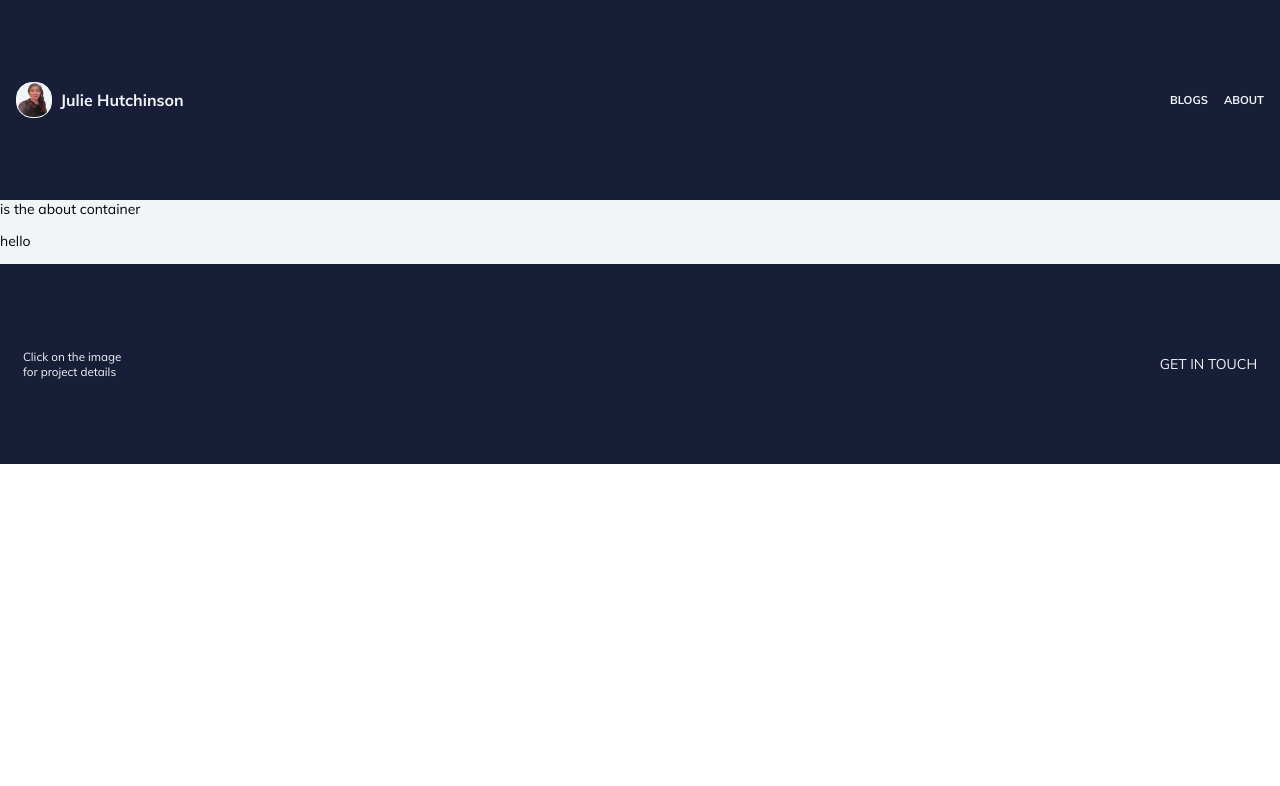
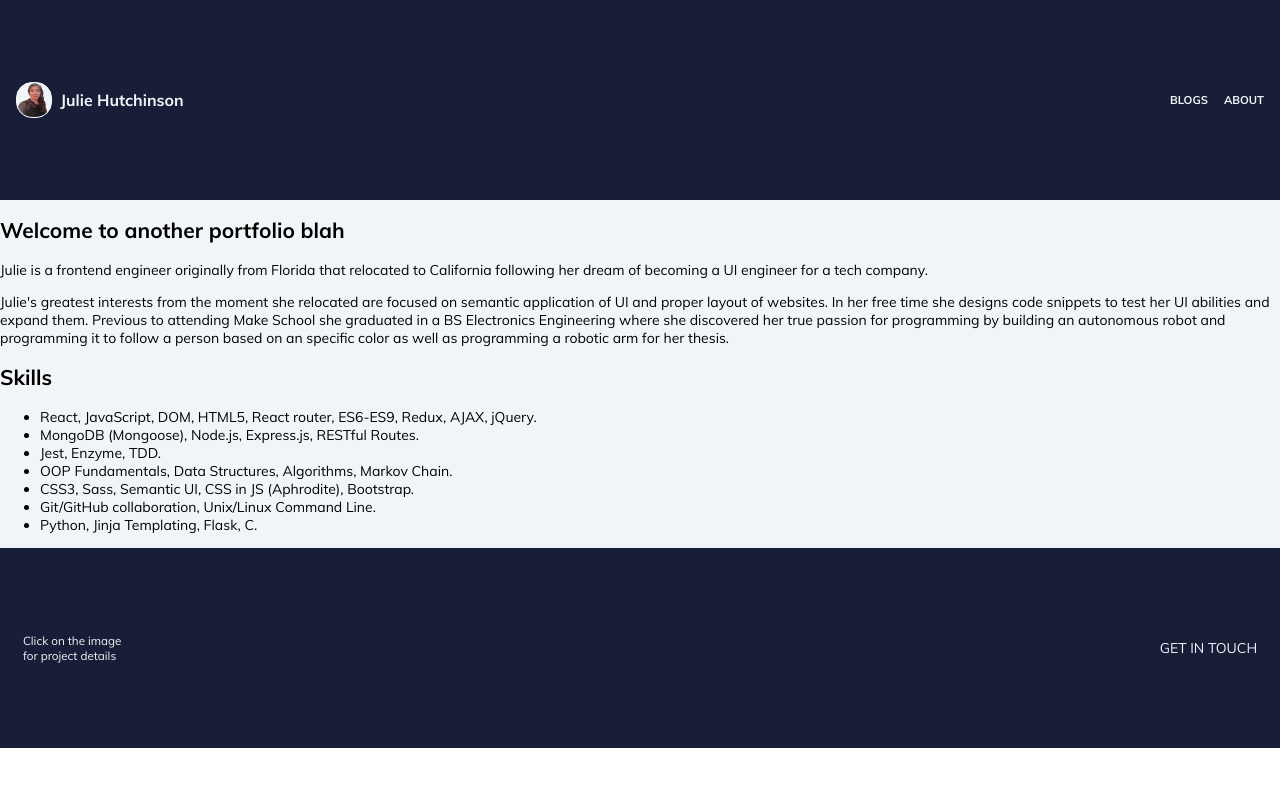
Before and after one commit to juliehutchinson001/juliehutchinson001.github.io, a React (Create React App) app: page /about in a window 1280 px wide. Shown: the top 786 px of the page. Built offline with nearby package versions, Linux system fonts and the light colour scheme.

Commit message:
[feat] complete the about section of the portfolio

```diff
--- a/src/components/about/about-me.js
+++ b/src/components/about/about-me.js
@@ -3,7 +3,55 @@ import React from 'react';
 
 const BioContainer = () => (
   <main className="bio__main-container" data-test-bio-container>
-    is the about container<p>hello</p>
+    <section className="bio__intro-container" data-test-bio-intro-container>
+      <h1 className="bio__header" data-test-bio-header>
+        Welcome to another portfolio blah
+      </h1>
+      <p className="bio__first--paragraph" data-test-bio-first-paragraph>
+        Julie is a frontend engineer originally from Florida that relocated to
+        California following her dream of becoming a UI engineer for a tech
+        company.
+      </p>
+      <p className="bio__second--paragraph" data-test-bio-second-paragraph>
+        {`Julie's greatest interests from the moment she relocated are
+      focused on semantic application of UI and proper layout of websites. In
+      her free time she designs code snippets to test her UI abilities and
+      expand them. Previous to attending Make School she graduated in a BS
+      Electronics Engineering where she discovered her true passion for
+      programming by building an autonomous robot and programming it to follow a
+      person based on an specific color as well as programming a robotic arm for
+      her thesis.`}
+      </p>
+    </section>
+    <section className="bio__secondary--info" data-test-bio-secondary-info>
+      <h2 className="bio__subheader" data-test-bio-subheader>
+        Skills
+      </h2>
+      <ul className="bio__list-of-skills" data-test-bio-list-of-skills>
+        <li className="bio-skill" data-test-bio-skill>
+          React, JavaScript, DOM, HTML5, React router, ES6-ES9, Redux, AJAX,
+          jQuery.
+        </li>
+        <li className="bio-skill" data-test-bio-skill>
+          MongoDB (Mongoose), Node.js, Express.js, RESTful Routes.
+        </li>
+        <li className="bio-skill" data-test-bio-skill>
+          Jest, Enzyme, TDD.
+        </li>
+        <li className="bio-skill" data-test-bio-skill>
+          OOP Fundamentals, Data Structures, Algorithms, Markov Chain.
+        </li>
+        <li className="bio-skill" data-test-bio-skill>
+          CSS3, Sass, Semantic UI, CSS in JS (Aphrodite), Bootstrap.
+        </li>
+        <li className="bio-skill" data-test-bio-skill>
+          Git/GitHub collaboration, Unix/Linux Command Line.
+        </li>
+        <li className="bio-skill" data-test-bio-skill>
+          Python, Jinja Templating, Flask, C.
+        </li>
+      </ul>
+    </section>
   </main>
 );
 
```
